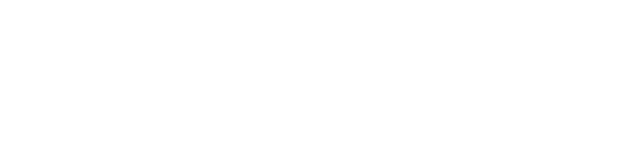
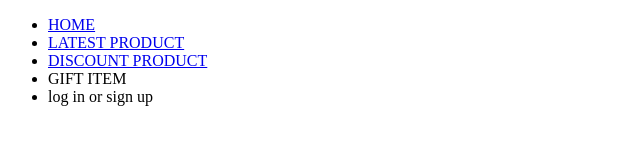
Before and after one commit to shovonasraful/shovon-task, a plain HTML site: page index.html in a window 1280 px wide. Shown: the whole page, without its empty margins (0-640 px from the left). Drawn offline with Linux system fonts and the light colour scheme.

Commit message:
added header

```diff
--- a/index.html
+++ b/index.html
@@ -7,7 +7,15 @@
 </head>
 <body>
     <header>
-
+            <nav>
+                <ul>
+                    <li><a href="HOME">HOME</a></li>
+                    <li><a href="LATEST PRODUCT">LATEST PRODUCT</a></li>
+                    <li><a href="DISCOUNT PRODUCT">DISCOUNT PRODUCT</a></li>
+                    <li><a href=""></a>GIFT ITEM</li>
+                    <li><a href="log in or sign up"></a>log in or sign up</li>
+                </ul>
+            </nav>
     </header>
     <main>
 
```
